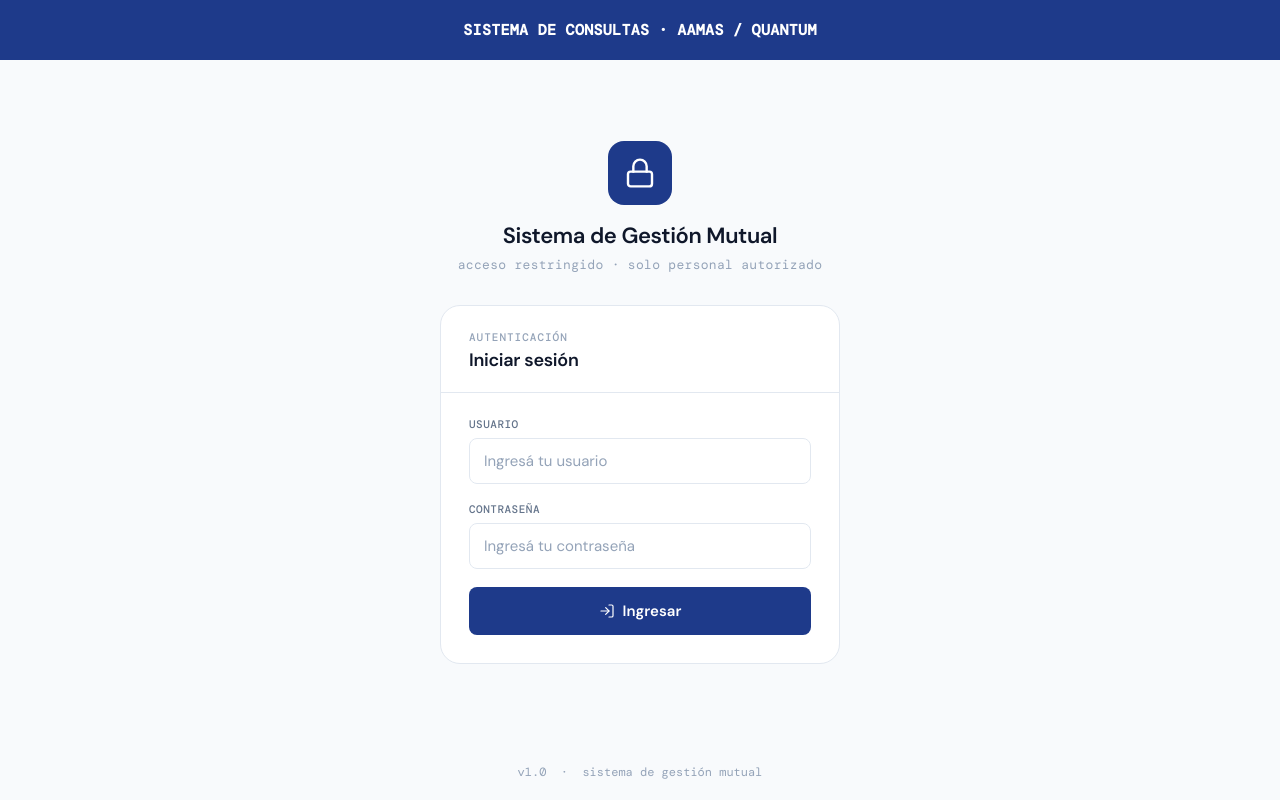
After one commit to pyraed/sistema_consultas, a Flask app: page /login in a window 1280 px wide. The commit adds this page. Run offline with Flask 3, Linux system fonts and the light colour scheme; parts of the project's set-up code (start-up, migrations or seed data) failed here and were passed over.

Commit message:
agrego login

```diff
--- a/app.py
+++ b/app.py
@@ -7,8 +7,9 @@ import os
 import io
 import time
 import base64
+from functools import wraps
 
-from flask import Flask, render_template, request
+from flask import Flask, render_template, request, redirect, url_for, session
 
 import pandas as pd
 from PIL import Image, ExifTags
@@ -31,6 +32,7 @@ from reportlab.lib.utils import ImageReader
 # ══════════════════════════════════════════════════════════
 
 app = Flask(__name__)
+app.secret_key = os.environ.get("SECRET_KEY", "clave-secreta-cambiar-en-produccion")
 
 COLOR_AAMAS       = colors.HexColor("#1E3A8A")
 COLOR_QUANTUM     = colors.HexColor("#18181b")
@@ -38,6 +40,30 @@ COLOR_HEADER_TEXT = colors.white
 COLOR_ROW_ALT     = colors.HexColor("#F8FAFC")
 COLOR_LABEL       = colors.HexColor("#F1F5F9")
 COLOR_BORDER      = colors.HexColor("#CBD5E1")
+
+
+# ══════════════════════════════════════════════════════════
+#  USUARIOS — modificar acá las credenciales
+# ══════════════════════════════════════════════════════════
+
+USUARIOS = {
+    "aamas":   "mutualaamas2026",    # ← cambiar
+    "quantum": "mutualquantum2026",  # ← cambiar
+    "admin":   "mutuales2026",    # ← cambiar (acceso a ambas)
+}
+
+
+# ══════════════════════════════════════════════════════════
+#  LOGIN REQUIRED — decorador
+# ══════════════════════════════════════════════════════════
+
+def login_required(f):
+    @wraps(f)
+    def decorated(*args, **kwargs):
+        if "usuario" not in session:
+            return redirect(url_for("login"))
+        return f(*args, **kwargs)
+    return decorated
 
 
 # ══════════════════════════════════════════════════════════
@@ -412,12 +438,8 @@ def _texto_contrato(c, i: int, rep: str, entidad: str, datos: dict, cuota_presta
     ent = entidad.lower()
     c.setFont("Helvetica", 10)
 
-    # ══════════════════════════════════════════════════════
-    #  AAMAS
-    # ══════════════════════════════════════════════════════
     if ent == "aamas":
 
-        # ── Educación ──
         if rep == "educacion" and i in (12, 13):
             c.drawString(200, 645, datos["nombre"])
             c.drawString(200, 630, datos["dni"])
@@ -448,7 +470,6 @@ def _texto_contrato(c, i: int, rep: str, entidad: str, datos: dict, cuota_presta
                 c.drawString(350, 405, "Presidente")
                 c.drawString(320, 390, "20202020")
 
-        # ── Policía / SPB ──
         elif rep in ("policia", "spb"):
             if i == 12:
                 c.drawString(210, 505, datos["nombre"])
@@ -458,7 +479,6 @@ def _texto_contrato(c, i: int, rep: str, entidad: str, datos: dict, cuota_presta
                 c.drawString(320, 690, datos["nombre"])
                 c.drawString(320, 670, datos["dni"])
 
-        # ── Hojas comunes a todas las reparticiones AAMAS ──
         if i == 0:
             c.drawString(120, 620, datos["nombre"])
             c.drawString(259, 95,  datos["nombre"])
@@ -511,25 +531,20 @@ def _texto_contrato(c, i: int, rep: str, entidad: str, datos: dict, cuota_presta
             c.drawString(100, 90, datos["nombre"])
             c.drawString(140, 40, datos["dni"])
 
-    # ══════════════════════════════════════════════════════
-    #  QUANTUM
-    # ══════════════════════════════════════════════════════
     elif ent == "quantum":
 
-        # ── Educación ──
         if rep == "educacion" and i in (12, 13):
             c.drawString(200, 645, datos["nombre"])
             c.drawString(200, 630, datos["dni"])
             c.drawString(200, 615, datos["email"])
             c.drawString(400, 600, datos["telefono"])
 
-        # ── Hojas comunes QUANTUM ──
             if i == 12:
                 c.drawString(120, 255, datos["nombre"])
-                c.drawString(200, 687, "Asociación Mutual Quantum de Profesionales y Técnicos")  # ← cambiar nombre entidad
+                c.drawString(200, 687, "Asociación Mutual Quantum de Profesionales y Técnicos")
                 c.drawString(90, 243, datos["dni"])
                 c.drawString(350, 255, "Presidente")
-                c.drawString(320, 243, "20202020")  # ← cambiar CUIT entidad
+                c.drawString(320, 243, "20202020")
 
                 for y_pos, codigo, label, valor in [
                     (510, "31150", "Cuota Social",      datos["cuota_social"]),
@@ -542,16 +557,15 @@ def _texto_contrato(c, i: int, rep: str, entidad: str, datos: dict, cuota_presta
                     c.drawString(400, y_pos, str(valor))
 
             if i == 13:
-                c.drawString(200, 687, "Asociación Mutual Quantum de Profesionales y Técnicos")  # ← cambiar nombre entidad
+                c.drawString(200, 687, "Asociación Mutual Quantum de Profesionales y Técnicos")
                 c.drawString(90, 390, datos["dni"])
                 c.drawString(120, 405, datos["nombre"])
                 c.drawString(350, 405, "Presidente")
-                c.drawString(320, 390, "20202020")  # ← cambiar CUIT entidad
-
+                c.drawString(320, 390, "20202020")
 
         if i == 0:
             c.drawString(120, 635, datos["nombre"])
-            c.drawString(259, 105,  datos["nombre"])
+            c.drawString(259, 105, datos["nombre"])
             c.drawString(130, 277, datos["nombre"])
             c.drawString(160, 613, datos["fecha"])
             c.drawString(150, 565, datos["domicilio"])
@@ -561,9 +575,8 @@ def _texto_contrato(c, i: int, rep: str, entidad: str, datos: dict, cuota_presta
             c.drawString(100, 520, datos["reparticion"])
             c.drawString(130, 475, datos["telefono"])
             c.drawString(250, 542, datos["dni"])
-            c.drawString(495, 105,  datos["dni"])
+            c.drawString(495, 105, datos["dni"])
             c.drawString(270, 277, datos["dni"])
-
 
         if i == 1:
             c.drawString(200, 535, datos["nombre"])
@@ -603,8 +616,6 @@ def _texto_contrato(c, i: int, rep: str, entidad: str, datos: dict, cuota_presta
             c.drawString(140, 40, datos["dni"])
 
 
-
-
 def firmar_contrato(contrato_path: str, firma_buffer: io.BytesIO,
                     entidad: str, reparticion: str,
                     datos: dict, cuota_prestamo: float) -> PdfWriter:
@@ -617,10 +628,8 @@ def firmar_contrato(contrato_path: str, firma_buffer: io.BytesIO,
         packet = io.BytesIO()
         c = rl_canvas.Canvas(packet)
 
-        # Siempre escribir texto en todas las páginas
         _texto_contrato(c, i, reparticion, entidad, datos, cuota_prestamo)
 
-        # Solo dibujar firma si la página la lleva
         if i not in PAGINAS_SIN_FIRMA:
             x, y = pos_map.get(i, (220, 90))
             firma_buffer.seek(0)
@@ -651,15 +660,43 @@ def firmar_contrato(contrato_path: str, firma_buffer: io.BytesIO,
 
 
 # ══════════════════════════════════════════════════════════
-#  RUTAS FLASK
+#  RUTAS — LOGIN / LOGOUT
+# ══════════════════════════════════════════════════════════
+
+@app.route("/login", methods=["GET", "POST"])
+def login():
+    error = None
+    if request.method == "POST":
+        usuario = request.form.get("usuario", "").strip().lower()
+        password = request.form.get("password", "").strip()
+
+        if usuario in USUARIOS and USUARIOS[usuario] == password:
+            session["usuario"] = usuario
+            return redirect(url_for("inicio"))
+        else:
+            error = "Usuario o contraseña incorrectos."
+
+    return render_template("login.html", error=error)
+
+
+@app.route("/logout")
+def logout():
+    session.clear()
+    return redirect(url_for("login"))
+
+
+# ══════════════════════════════════════════════════════════
+#  RUTAS FLASK — protegidas
 # ══════════════════════════════════════════════════════════
 
 @app.route("/")
+@login_required
 def inicio():
     return render_template("index.html", montos=TABLAS[12].keys())
 
 
 @app.route("/calcular", methods=["POST"])
+@login_required
 def calcular():
     entidad     = request.form["entidad"]
     reparticion = request.form["reparticion"]
--- /dev/null
+++ b/templates/login.html
@@ -0,0 +1,322 @@
+<!DOCTYPE html>
+<html lang="es">
+<head>
+<title>Sistema de Consultas — Acceso</title>
+<meta name="viewport" content="width=device-width, initial-scale=1.0">
+<link href="https://fonts.googleapis.com/css2?family=DM+Sans:wght@300;400;500;600&family=DM+Mono:wght@400;500&display=swap" rel="stylesheet">
+<style>
+  :root {
+    --primary: #1E3A8A;
+    --primary-hover: #1e40af;
+    --primary-light: #dbeafe;
+    --surface: #ffffff;
+    --surface-2: #f8fafc;
+    --border: #e2e8f0;
+    --border-focus: #3b82f6;
+    --text-primary: #0f172a;
+    --text-secondary: #64748b;
+    --text-muted: #94a3b8;
+    --radius: 12px;
+    --radius-sm: 8px;
+  }
+
+  * { margin: 0; padding: 0; box-sizing: border-box; }
+
+  body {
+    font-family: 'DM Sans', sans-serif;
+    background: var(--surface-2);
+    min-height: 100vh;
+    display: flex;
+    flex-direction: column;
+  }
+
+  /* ── HEADER ── */
+  .header {
+    background: var(--primary);
+    padding: 0 24px;
+    display: flex;
+    align-items: center;
+    justify-content: center;
+    height: 60px;
+  }
+
+  .header-title {
+    font-size: 15px;
+    font-weight: 600;
+    color: white;
+    letter-spacing: 0.3px;
+    font-family: 'DM Mono', monospace;
+  }
+
+  /* ── MAIN ── */
+  .main {
+    flex: 1;
+    display: flex;
+    flex-direction: column;
+    align-items: center;
+    justify-content: center;
+    padding: 40px 20px;
+  }
+
+  /* ── LOGO AREA ── */
+  .logo-area {
+    text-align: center;
+    margin-bottom: 32px;
+  }
+
+  .logo-icon {
+    width: 64px;
+    height: 64px;
+    border-radius: 16px;
+    background: var(--primary);
+    display: flex;
+    align-items: center;
+    justify-content: center;
+    margin: 0 auto 16px;
+  }
+
+  .logo-icon svg {
+    width: 32px;
+    height: 32px;
+    stroke: white;
+  }
+
+  .logo-title {
+    font-size: 22px;
+    font-weight: 600;
+    color: var(--text-primary);
+    letter-spacing: -0.4px;
+    margin-bottom: 6px;
+  }
+
+  .logo-subtitle {
+    font-size: 13px;
+    color: var(--text-muted);
+    font-family: 'DM Mono', monospace;
+    letter-spacing: 0.3px;
+  }
+
+  /* ── CARD ── */
+  .card {
+    background: var(--surface);
+    border-radius: 20px;
+    border: 1px solid var(--border);
+    width: 100%;
+    max-width: 400px;
+    overflow: hidden;
+  }
+
+  .card-header {
+    padding: 24px 28px 20px;
+    border-bottom: 1px solid var(--border);
+  }
+
+  .card-eyebrow {
+    font-size: 11px;
+    font-weight: 500;
+    color: var(--text-muted);
+    letter-spacing: 1px;
+    text-transform: uppercase;
+    font-family: 'DM Mono', monospace;
+    margin-bottom: 4px;
+  }
+
+  .card-title {
+    font-size: 18px;
+    font-weight: 600;
+    color: var(--text-primary);
+    letter-spacing: -0.3px;
+  }
+
+  .card-body {
+    padding: 24px 28px 28px;
+  }
+
+  /* ── FIELD ── */
+  .field {
+    margin-bottom: 18px;
+  }
+
+  .field-label {
+    display: block;
+    font-size: 11px;
+    font-weight: 500;
+    color: var(--text-secondary);
+    letter-spacing: 0.5px;
+    text-transform: uppercase;
+    margin-bottom: 7px;
+    font-family: 'DM Mono', monospace;
+  }
+
+  input {
+    width: 100%;
+    padding: 12px 14px;
+    border-radius: var(--radius-sm);
+    border: 1.5px solid var(--border);
+    font-size: 15px;
+    font-family: 'DM Sans', sans-serif;
+    color: var(--text-primary);
+    background: var(--surface);
+    outline: none;
+    transition: border-color 0.15s ease, box-shadow 0.15s ease;
+  }
+
+  input::placeholder { color: var(--text-muted); }
+  input:hover { border-color: #94a3b8; }
+  input:focus {
+    border-color: var(--border-focus);
+    box-shadow: 0 0 0 3px rgba(59,130,246,0.1);
+  }
+
+  /* ── ERROR ── */
+  .error-banner {
+    display: flex;
+    align-items: center;
+    gap: 10px;
+    background: #fef2f2;
+    border: 1px solid #fecaca;
+    border-radius: var(--radius-sm);
+    padding: 11px 14px;
+    margin-bottom: 18px;
+    font-size: 13px;
+    color: #dc2626;
+    font-weight: 500;
+  }
+
+  .error-banner svg {
+    width: 15px;
+    height: 15px;
+    stroke: #dc2626;
+    flex-shrink: 0;
+  }
+
+  /* ── BOTÓN ── */
+  .btn-login {
+    width: 100%;
+    padding: 14px;
+    border-radius: var(--radius-sm);
+    border: none;
+    background: var(--primary);
+    color: white;
+    font-weight: 600;
+    font-size: 15px;
+    font-family: 'DM Sans', sans-serif;
+    cursor: pointer;
+    display: flex;
+    align-items: center;
+    justify-content: center;
+    gap: 8px;
+    transition: background 0.2s, transform 0.15s, box-shadow 0.15s;
+    margin-top: 8px;
+  }
+
+  .btn-login:hover {
+    background: var(--primary-hover);
+    transform: translateY(-1px);
+    box-shadow: 0 8px 24px rgba(30,58,138,0.2);
+  }
+
+  .btn-login:active { transform: translateY(0); }
+
+  .btn-login svg {
+    width: 16px;
+    height: 16px;
+    flex-shrink: 0;
+  }
+
+  /* ── FOOTER ── */
+  .footer {
+    text-align: center;
+    padding: 20px;
+    font-size: 12px;
+    color: var(--text-muted);
+    font-family: 'DM Mono', monospace;
+  }
+</style>
+</head>
+
+<body>
+
+<header class="header">
+  <span class="header-title">SISTEMA DE CONSULTAS · AAMAS / QUANTUM</span>
+</header>
+
+<main class="main">
+
+  <div class="logo-area">
+    <div class="logo-icon">
+      <svg viewBox="0 0 24 24" fill="none" stroke-width="1.8" stroke-linecap="round" stroke-linejoin="round">
+        <rect x="3" y="11" width="18" height="11" rx="2"/>
+        <path d="M7 11V7a5 5 0 0 1 10 0v4"/>
+      </svg>
+    </div>
+    <h1 class="logo-title">Sistema de Gestión Mutual</h1>
+    <p class="logo-subtitle">acceso restringido · solo personal autorizado</p>
+  </div>
+
+  <div class="card">
+    <div class="card-header">
+      <p class="card-eyebrow">Autenticación</p>
+      <h2 class="card-title">Iniciar sesión</h2>
+    </div>
+
+    <div class="card-body">
+
+      {% if error %}
+      <div class="error-banner">
+        <svg viewBox="0 0 24 24" fill="none" stroke-width="1.8" stroke-linecap="round" stroke-linejoin="round">
+          <circle cx="12" cy="12" r="10"/>
+          <line x1="12" y1="8" x2="12" y2="12"/>
+          <line x1="12" y1="16" x2="12.01" y2="16"/>
+        </svg>
+        {{ error }}
+      </div>
+      {% endif %}
+
+      <form method="POST" action="/login">
+
+        <div class="field">
+          <label class="field-label" for="usuario">Usuario</label>
+          <input
+            type="text"
+            name="usuario"
+            id="usuario"
+            placeholder="Ingresá tu usuario"
+            autocomplete="username"
+            required
+          >
+        </div>
+
+        <div class="field">
+          <label class="field-label" for="password">Contraseña</label>
+          <input
+            type="password"
+            name="password"
+            id="password"
+            placeholder="Ingresá tu contraseña"
+            autocomplete="current-password"
+            required
+          >
+        </div>
+
+        <button type="submit" class="btn-login">
+          <svg viewBox="0 0 24 24" fill="none" stroke="currentColor" stroke-width="1.8" stroke-linecap="round" stroke-linejoin="round">
+            <path d="M15 3h4a2 2 0 0 1 2 2v14a2 2 0 0 1-2 2h-4"/>
+            <polyline points="10 17 15 12 10 7"/>
+            <line x1="15" y1="12" x2="3" y2="12"/>
+          </svg>
+          Ingresar
+        </button>
+
+      </form>
+    </div>
+  </div>
+
+</main>
+
+<footer class="footer">
+  v1.0 &nbsp;·&nbsp; sistema de gestión mutual
+</footer>
+
+</body>
+</html>
```
Also changed, not shown: templates/index.html (+48 -8 lines).
